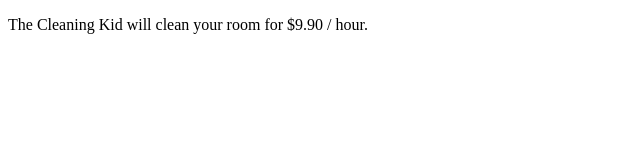
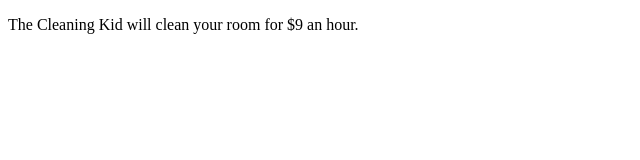
Before and after one commit to cleaningkid/cleaningkid, a plain HTML site: page index.html in a window 1280 px wide. Shown: the full height of the page, 0-640 px from the left. Drawn offline with Linux system fonts and the light colour scheme.

Commit message:
Update index.html

```diff
--- a/index.html
+++ b/index.html
@@ -5,7 +5,7 @@
   </head>
   <body>
     <p>
-      The Cleaning Kid will clean your room for $9.90 / hour.
+      The Cleaning Kid will clean your room for $9 an hour.
     </p>
   </body>
 </html>
```
